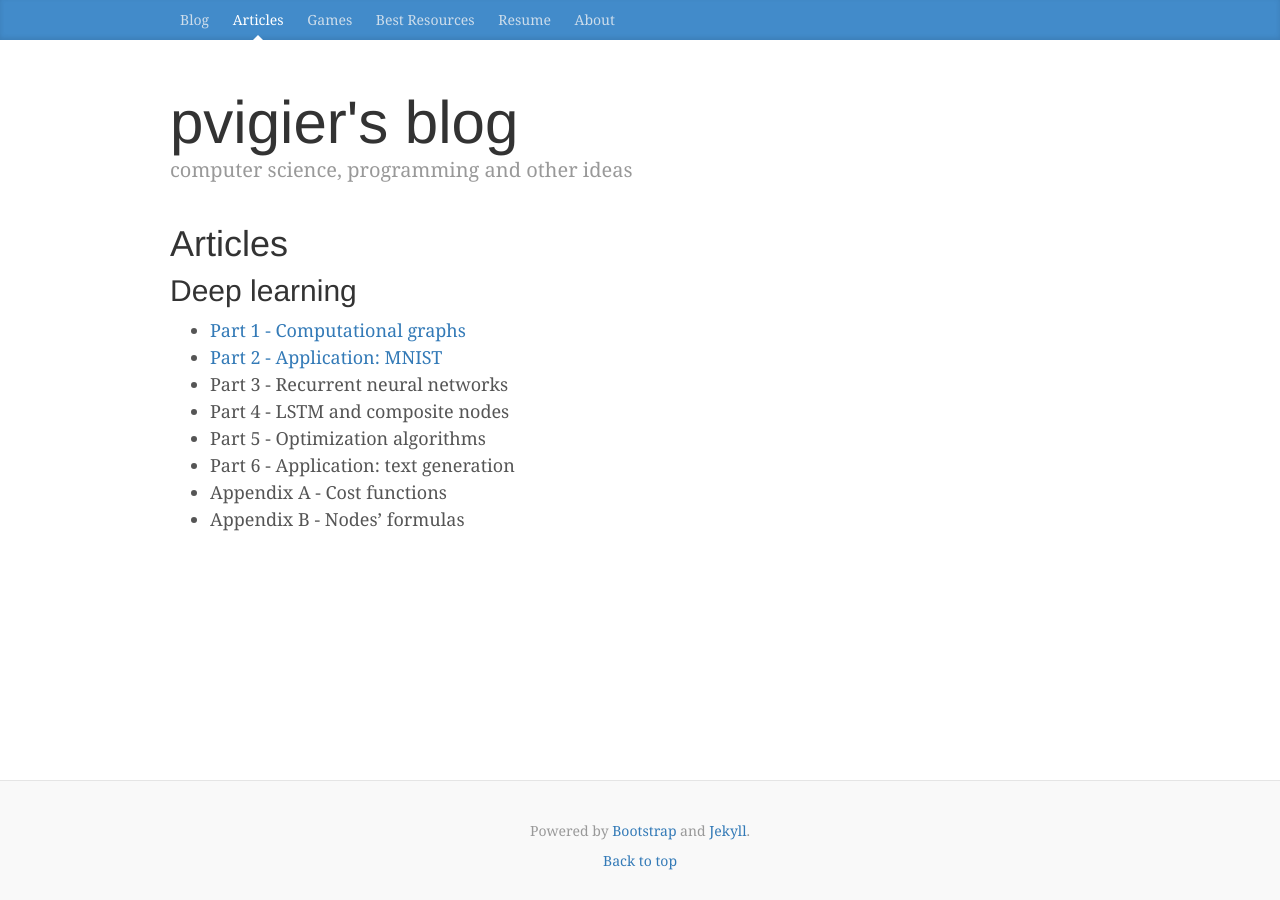
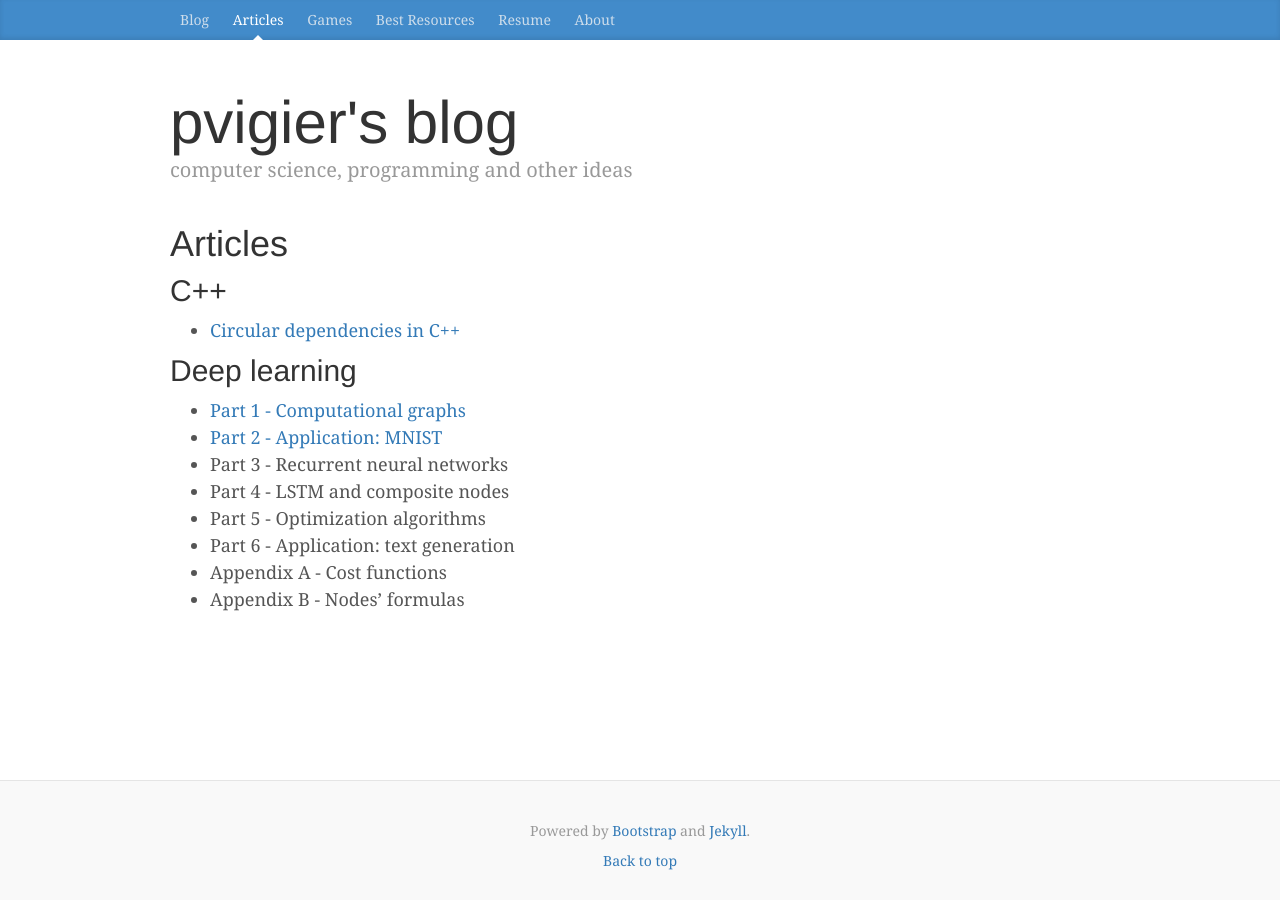
Before and after one commit to pvigier/pvigier.github.io-jekyll, a Jekyll site: the page built from articles/index.md, in a window 1280 px wide. Built offline with Jekyll 4.4.1, drawn with Linux system fonts in a browser that asks for light colours.

Commit message:
Update some pages

```diff
--- a/articles/index.md
+++ b/articles/index.md
@@ -4,6 +4,10 @@ title: Articles
 tab: articles
 ---
 # Articles
+
+## C++
+
+* [Circular dependencies in C++]({{ site.baseurl }}{% post_url 2018-02-09-dependency-graph %})
 
 ## Deep learning
 
```
Also changed, not shown: best-resources/index.md (+2 -2 lines).
